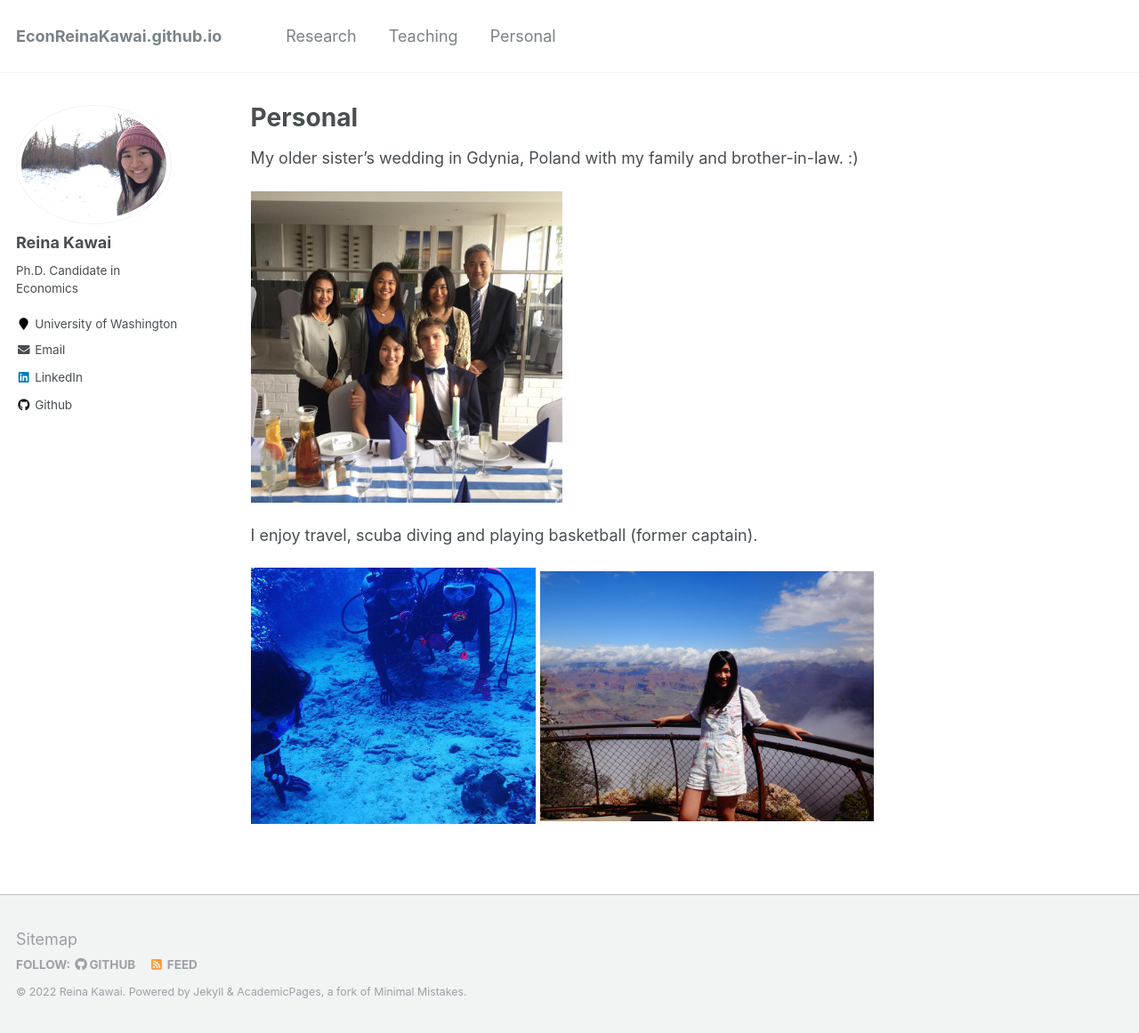
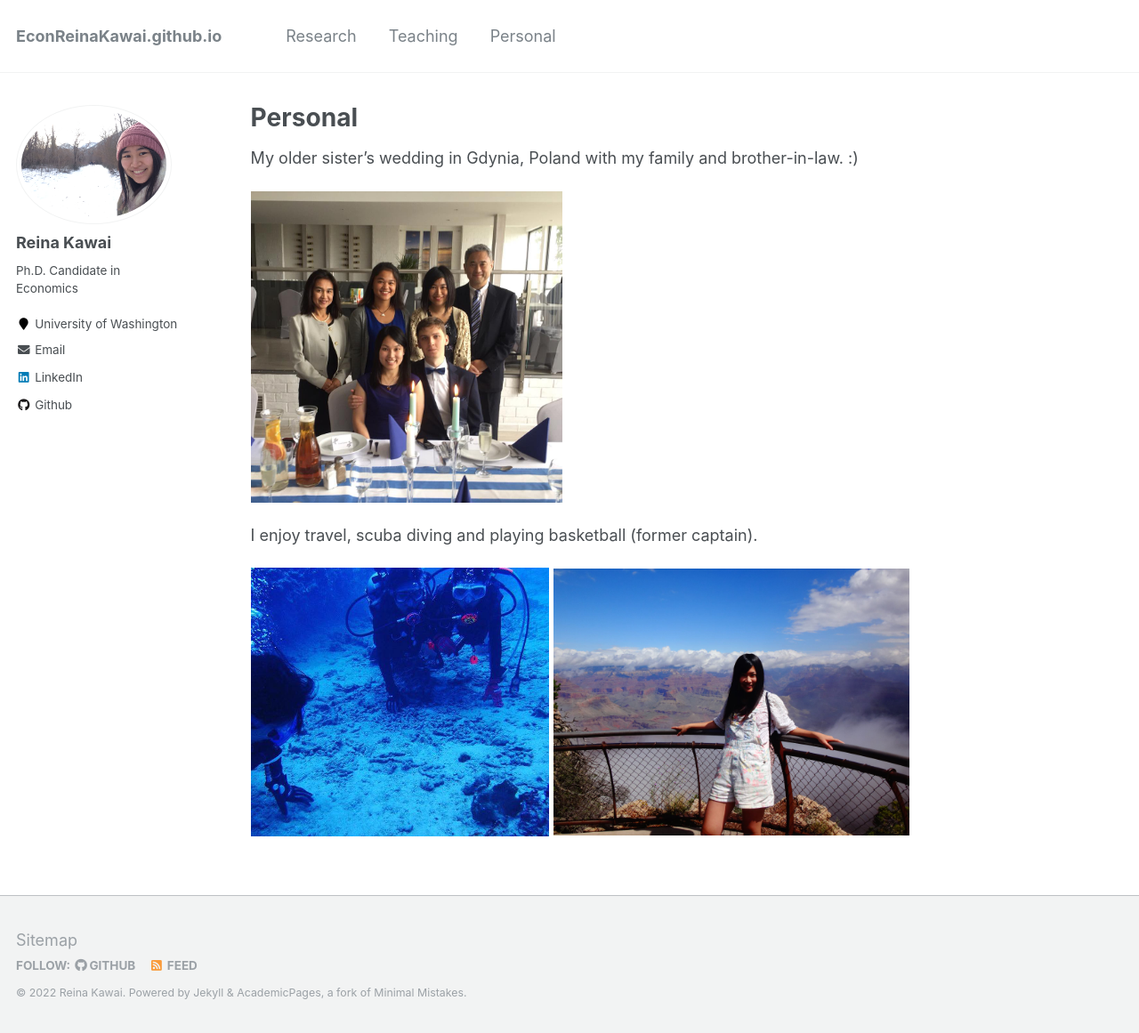
Before and after one commit to Reina-Kawai/Reina-Kawai.github.io, a Jekyll site: the page built from _pages/personal.md, in a window 1280 px wide and 1161 px high. Shown: the whole window at 89% size. Built offline with Jekyll 4.4.1, drawn with Linux system fonts in a browser that asks for light colours.

Commit message:
Update personal.md

```diff
--- a/_pages/personal.md
+++ b/_pages/personal.md
@@ -14,6 +14,6 @@ My older sister's wedding in Gdynia, Poland with my family and brother-in-law. :
 I enjoy travel, scuba diving and playing basketball (former captain).
 
 <p float="left">
-<img src="https://Reina-Kawai.github.io/images/fam-scuba-diving.jpg" width="320" />
-<img src="https://Reina-Kawai.github.io/images/personal_grand_canyon.jpg" width="375" />
+<img src="https://Reina-Kawai.github.io/images/fam-scuba-diving.jpg" width="335" />
+<img src="https://Reina-Kawai.github.io/images/personal_grand_canyon.jpg" width="400" />
 </p>
```
